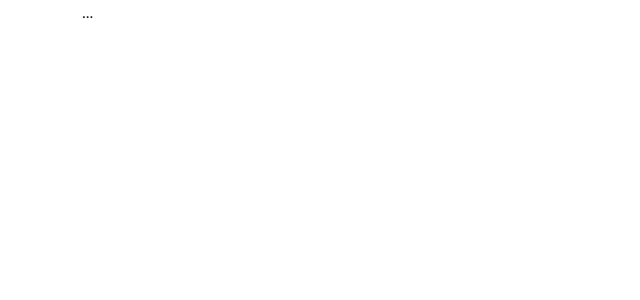
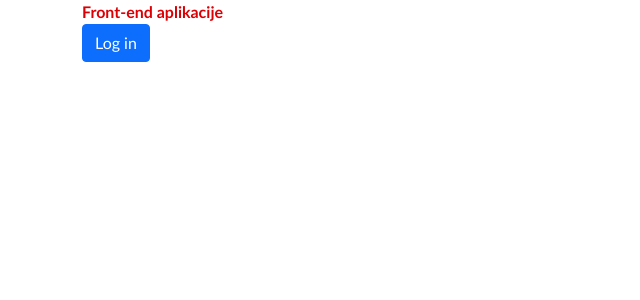
Before and after one commit to aleksa-codes/PIiVT-2022, a React (Create React App) app in the folder 04-front-end/: page / in a window 1280 px wide. Shown: the top 300 px of the page, without its empty margins (0-640 px from the left). Built offline with nearby package versions, Linux system fonts and the light colour scheme.

Commit message:
Use SASS instead of CSS

```diff
--- a/04-front-end/package.json
+++ b/04-front-end/package.json
@@ -11,6 +11,7 @@
     "@types/react": "^17.0.6",
     "@types/react-dom": "^17.0.5",
     "bootstrap": "^5.0.1",
+    "node-sass": "^6.0.0",
     "react": "^17.0.2",
     "react-bootstrap": "^1.6.0",
     "react-dom": "^17.0.2",
--- /dev/null
+++ b/04-front-end/src/components/Application/Application.sass
@@ -0,0 +1,6 @@
+.Application
+    font-size: 1rem
+
+    .Application-header
+        font-weight: bold
+        color: #dc0004
--- a/04-front-end/src/components/Application/Application.tsx
+++ b/04-front-end/src/components/Application/Application.tsx
@@ -1,10 +1,17 @@
 import React from 'react';
-import './Application.css';
+import './Application.sass';
 
 export default function Application() {
   return (
     <div className="Application container">
-      ...
+      <div className="Application-header">
+        Front-end aplikacije
+      </div>
+      <p>
+        <button className="btn btn-primary">
+          Log in
+        </button>
+      </p>
     </div>
   );
 }
--- a/04-front-end/src/index.css
+++ /dev/null
@@ -1,4 +0,0 @@
-body {
-  margin: 0;
-  font-family: 'Calibri', sans-serif;
-}
--- /dev/null
+++ b/04-front-end/src/index.sass
@@ -0,0 +1,5 @@
+@import '~bootstrap/scss/bootstrap.scss'
+
+body
+  margin: 0
+  font-family: 'Calibri', sans-serif
--- a/04-front-end/src/index.tsx
+++ b/04-front-end/src/index.tsx
@@ -1,7 +1,6 @@
 import React from 'react';
 import ReactDOM from 'react-dom';
-import "../node_modules/bootstrap/dist/css/bootstrap.css";
-import './index.css';
+import './index.sass';
 import Application from './components/Application/Application';
 import reportWebVitals from './reportWebVitals';
 
```
Also changed, not shown: 04-front-end/src/components/Application/Application.css (deleted), 1 other file (tests, documents, lock files or other folders).
